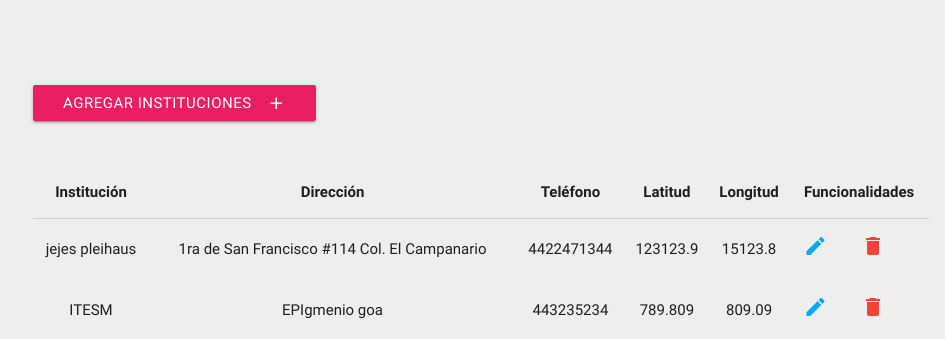
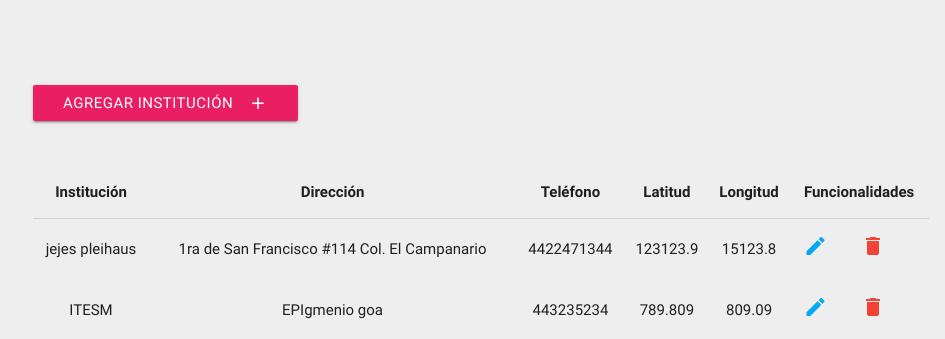
Before and after one commit to lunamrcc/Serendipia, a Django app: page /administrador/inst in a window 1280 px wide. Shown: the part 157-496 px from the top of the page, without its empty margins (159-1104 px from the left). Run offline with Django 3.2, Linux system fonts and the light colour scheme; data comes from the database, SQL or seed files in the repository; some libraries are stand-ins or nearby versions.

Commit message:
Instituciones - 20 / 10 / 17 - 12:23:00.
v1.0

```diff
--- a/Instituciones/templates/Instituciones/instituciones_list.html
+++ b/Instituciones/templates/Instituciones/instituciones_list.html
@@ -7,7 +7,7 @@
         <br>
         <h3 class="center pink-text"> Instituciones </h3>
         <br> <br> <br>
-        <a href="{% url 'Instituciones:inst_create' %}" class="waves-light btn pink"><i class="material-icons right">add</i>Agregar Instituciones</a>
+        <a href="{% url 'Instituciones:inst_create' %}" class="waves-light btn pink"><i class="material-icons right">add</i>Agregar Institución</a>
         <br> <br> <br>
         <table class="highlight responsive-table">
             <thead class="thead-default">
```
Also changed, not shown: Instituciones/migrations/0002_auto_20171019_2233.py (added).
